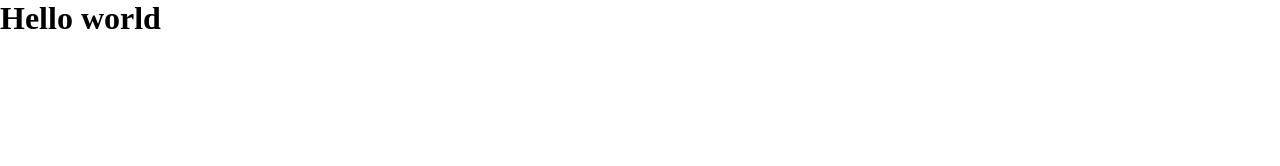
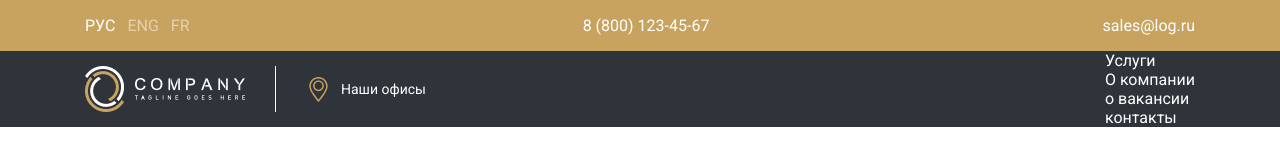
Before and after one commit to SarvarMannobov/figma-1, a plain HTML site: page index.html in a window 1280 px wide. Drawn offline with Linux system fonts and the light colour scheme.

Commit message:
created navbar

```diff
--- a/index.html
+++ b/index.html
@@ -4,15 +4,76 @@
         <meta charset="UTF-8">
         <meta name="viewport" content="width=device-width, initial-scale=1.0">
 
+        <!-- google fonts -->
+        <link rel="preconnect" href="https://fonts.googleapis.com">
+    <link rel="preconnect" href="https://fonts.gstatic.com" crossorigin>
+    <link href="https://fonts.googleapis.com/css2?family=Roboto:wght@400;500;700&display=swap" rel="stylesheet">
+
+        <!-- style -->
         <link rel="stylesheet" href="style.css">
 
         <title>Document</title>
     </head>
     <body>
 
-    <h1>Hello world</h1>
+    <!-- header  -->
+
+        <header class="header">
+            <div class="container">
+                <div class="lang">
+                    <p class="active">РУС </p>
+                    <p>eng</p>
+                    <p>fr</p>
+
+                </div>
+                <p class="number">8 (800) 123-45-67</p>
+                <p class="email">sales@log.ru</p>
+
+            </div>
+        </header>
+
+
+            <!-- <section class="home">
+                <div class="container">
+                    <div class="logo">
+                        <img src="images/logo.png" alt="">
+                    </div>
+                    <a href="" class="location">Наши локации</a>
+                    <div class="menu">
+
+                        <a href="">Услуги</a>
+                        <a href="">о кампании</a>
+                        <a href="">о ваканции</a>
+                        <a href="">контакты</a>
+                        </div>
+                    </div>
+                </section> -->
+
+                <!-- Navbar -->
+                <nav class="navbar">
+                    <div class="container">
+                        <!-- Logo -->
+                        <div class="logo">
+                            <img src="images/logo.png" class="border" alt="logo" >
+
+                            <a href="#" class="location">
+                                <img src="images/placeholder.svg" alt="logo">
+                                <span>Наши офисы</span>
+                            </a>
 
 
 
+                        </div>
+
+                        <!-- menu -->
+                        <ul class="menu">
+                            <li class="link">Услуги</li>
+                            <li class="link">О компании</li>
+                            <li class="link">о вакансии</li>
+                            <li class="link">контакты</li>
+                        </ul>
+
+                    </div>
+                </nav>
     </body>
     </html>
--- a/style.css
+++ b/style.css
@@ -4,3 +4,134 @@
     box-sizing: border-box;
 
 }
+ul, li{
+    list-style: none;
+
+}
+
+a {
+
+    text-decoration: none;
+}
+
+body {
+    font-family: 'Roboto', sans-serif;
+    font-weight: 400;
+}
+
+.container {
+    margin: 0 auto;
+    width: 1110px;
+}
+
+/* header  */
+.header {
+    background: #C8A35F;
+    color: white;
+    padding: 16px 0;
+}
+
+ .header .container {
+    /*width: 1110px;
+    margin: 0 auto;
+   */
+    display: flex;
+    justify-content: space-between;
+}
+
+.header .container .lang {
+    display: flex;
+    align-items: center;
+    justify-content: space-between;
+    gap: 12px;
+}
+.header .container .lang p{
+    text-transform: uppercase;
+    opacity: 50%;
+}
+.header .container .lang p.active{
+
+
+    opacity: 1;
+}
+
+
+/* .home {
+    background: darkslategray;
+    padding: 16px 0;
+
+
+}
+
+.logo {
+
+    margin: 0 0 0 99px;
+
+}
+
+
+.home .container {
+    display: flex;
+    justify-content: space-between;
+    align-items: center;
+    width: 1110px;
+}
+.location {
+    color: white;
+    padding: 20px;
+    font-size: 20px;
+
+
+}
+
+.home .container .menu a {
+    color: white;
+
+    font-size: 20px;
+    padding: 8px;
+} */
+
+/* navbar */
+.navbar {
+    background: #2f343a;
+    color: white;
+
+
+}
+
+.navbar .container {
+    /* width: 1110px;
+    margin: 0 auto; */
+
+    display: flex;
+    align-items: center;
+    justify-content: space-between;
+
+
+}
+.navbar .container .logo {
+    display: flex;
+    align-items: center;
+    justify-content: center;
+}
+
+.navbar .container .logo .border{
+    border-right: 1px solid #fff;
+    padding-right: 30px;
+    margin-right: 30px;
+}
+
+
+.navbar .container .logo .location {
+   display: flex;
+   align-items: center;
+   justify-content: center;
+   gap: 10px;
+
+}
+
+.navbar .container .logo .location span{
+    color: white;
+    font-size: 14px;
+
+}
```
Also changed, not shown: images/first-line.png (added), images/logo.png (added), images/placeholder.svg (added). Lines whose indentation alone changed are shown as unchanged.
